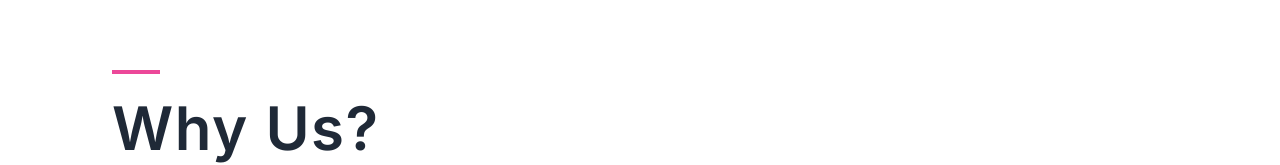
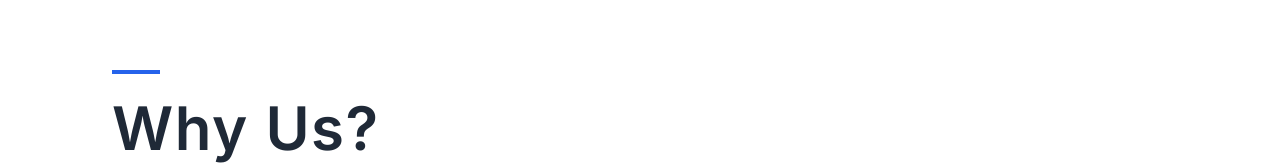
Before and after one commit to Oussamirsekkal/l3pfe, a Next.js app: page / in a window 1280 px wide. Shown: the part 142-307 px from the top of the page. Built offline with nearby package versions, Linux system fonts and the light colour scheme.

Commit message:
sign in and sign up

```diff
--- a/app/components/whyus.tsx
+++ b/app/components/whyus.tsx
@@ -5,7 +5,7 @@ export default function Whyus() {
     return (
         <div className="w-auto">
             <div className="mx-auto mt-10 w-full max-w-screen-xl px-4">
-                <div className="w-12 border-b-2 border-pink-500 lg:border-b-4"></div>
+                <div className="w-12 border-b-2 border-blue-600 lg:border-b-4"></div>
                 <h2 className="mt-6 mb-10 text-3xl font-semibold tracking-wide text-gray-800 sm:text-6xl">Why
                     Us?</h2>
                 <div className="flex flex-col justify-between lg:flex-row lg:flex-wrap">
```
